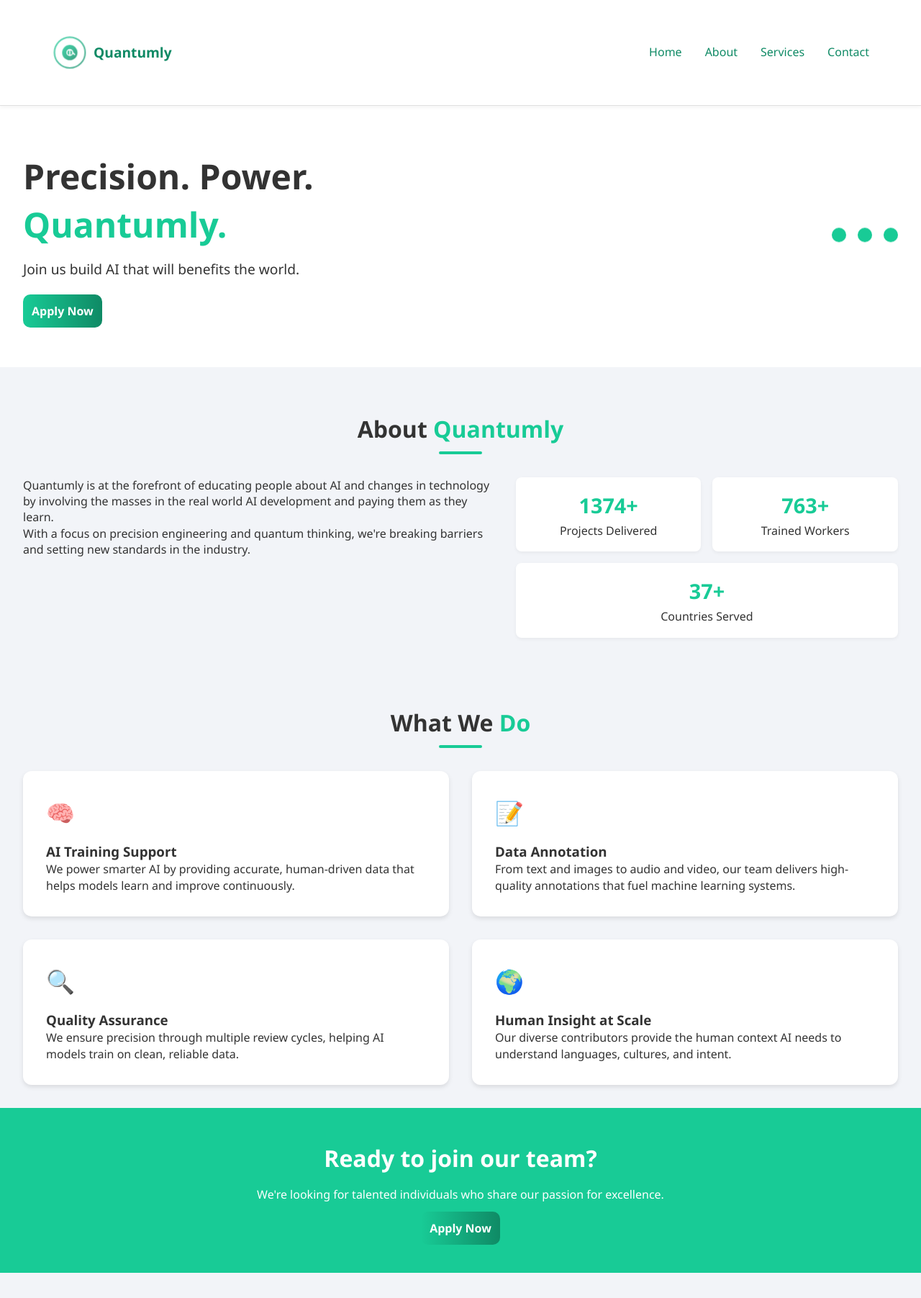
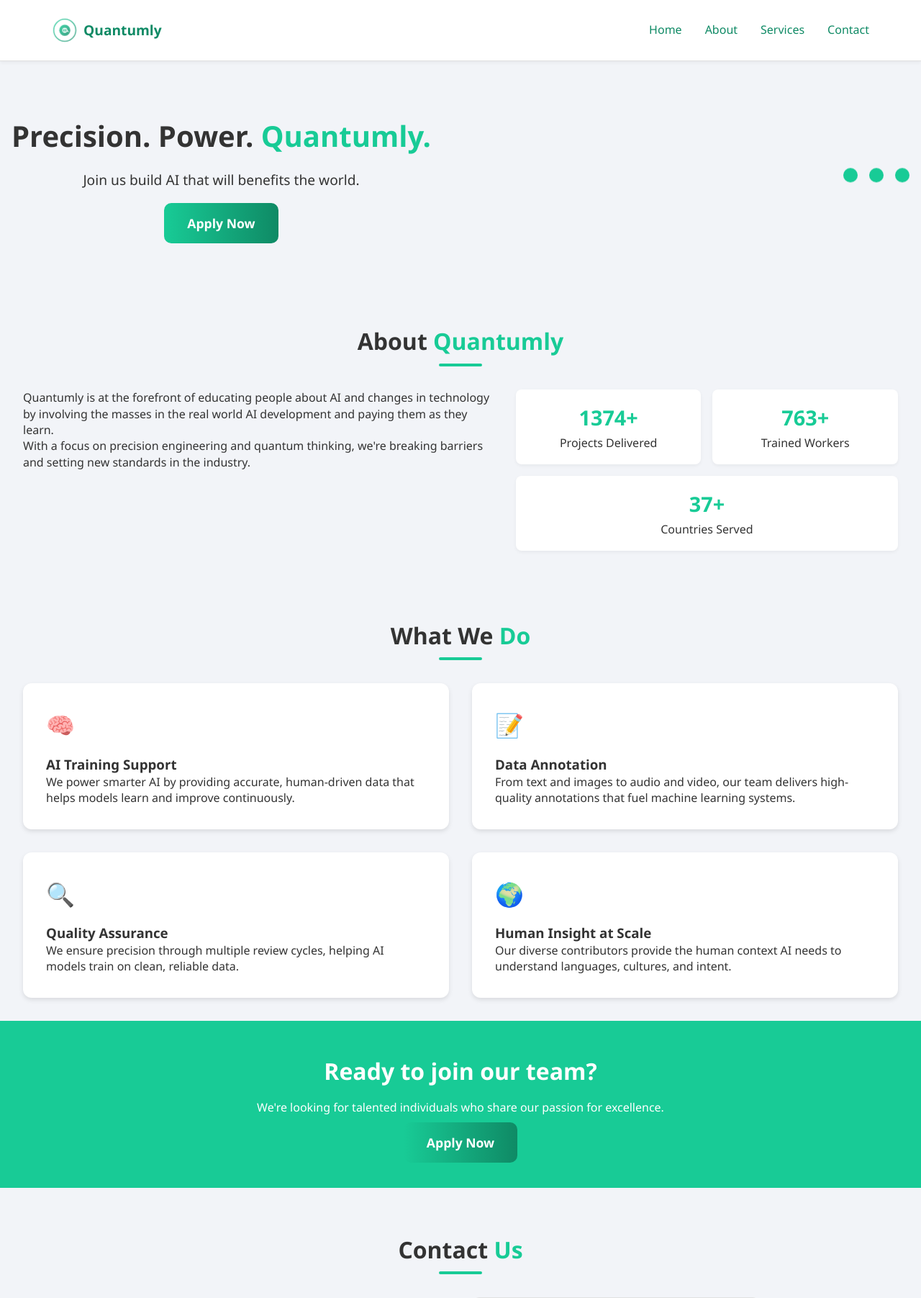
Before and after one commit to muangemutunga/shaka, a Flask app: page / in a window 1280 px wide. Shown: the top 1803 px of the page at 72% size. Run offline with Flask 3, Linux system fonts and the light colour scheme.

Commit message:
Update styles.css

```diff
--- a/static/styles.css
+++ b/static/styles.css
@@ -1595,3 +1595,48 @@ footer {
         justify-content: space-between;
     }
 }
+
+
+/* Make navbar smaller */
+header {
+    padding: 0.5rem 0;
+    background-color: white;
+    box-shadow: 0 2px 5px rgba(0,0,0,0.05);
+}
+
+.logo {
+    font-size: 1rem;
+    gap: 0.25rem;
+}
+
+.logo svg {
+    width: 36px;
+    height: 36px;
+}
+
+/* Enlarge hero section */
+#hero {
+    padding: 5rem 1rem 4rem;
+    text-align: center;
+    background-color: #f2f4f8;
+}
+
+.hero-content h1 {
+    font-size: 2.5rem;
+    line-height: 1.2;
+    margin-bottom: 1.5rem;
+}
+
+.hero-content p {
+    font-size: 1.2rem;
+    margin-bottom: 2rem;
+}
+
+.hero-content .highlight {
+    color: #18cb96;
+}
+
+.cta-button {
+    padding: 1rem 2rem;
+    font-size: 1.1rem;
+}
```
